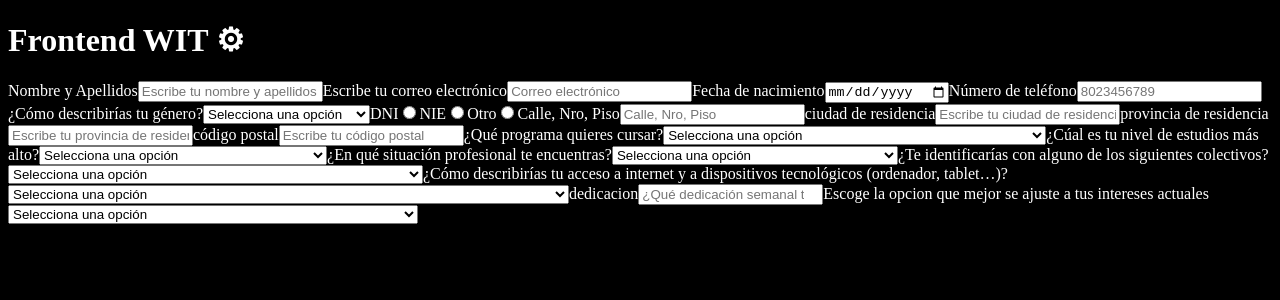
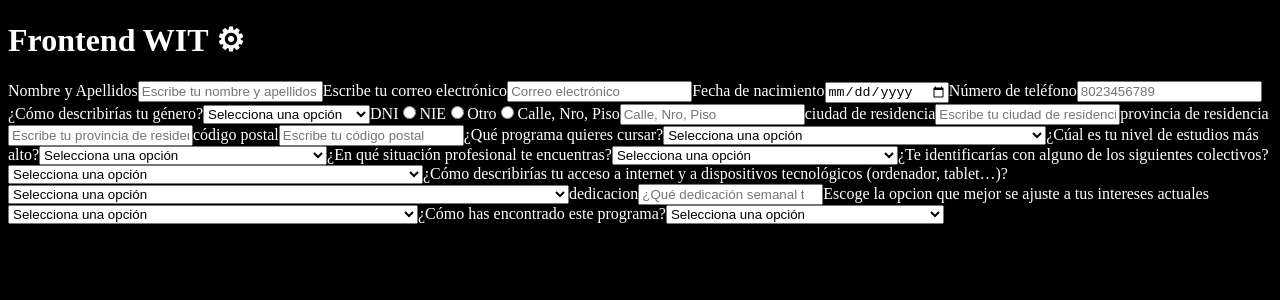
Before and after one commit to WIT-APP/wit-frontend, a React (Vite) app: page / in a window 1280 px wide. Shown: the top 300 px of the page. Built offline with nearby package versions, Linux system fonts and the light colour scheme.

Commit message:
#2 Input de Como has encontrado este programa

```diff
--- a/src/components/Form.tsx
+++ b/src/components/Form.tsx
@@ -40,8 +40,10 @@ const Form = () => {
   const [interesesValue, setinteresesValue] = useState("");
   const handleInteresesChange = (event: any) => {
     setinteresesValue(event.target.value);
-
-
+  }
+  const [encontradoValue, setencontradoValue] = useState("");
+  const handleEncontradoChange = (event: any) => {
+    setencontradoValue(event.target.value);
   }
 
 
@@ -102,7 +104,7 @@ const Form = () => {
         { value: "no me identifico con ninguna de las opciones anteriores", label: "No me identifico con ninguna de las opciones anteriores" },
       ]} onChange={handleColectivosChange} />
 
-<InputSelect id="conexion" label="¿Cómo describirías tu acceso a internet y a dispositivos tecnológicos (ordenador, tablet…)?" value={conexionValue} options={[
+      <InputSelect id="conexion" label="¿Cómo describirías tu acceso a internet y a dispositivos tecnológicos (ordenador, tablet…)?" value={conexionValue} options={[
         { value: "Sin acceso (no tengo conexión a internet ni dispositivo)", label: "Sin acceso (no tengo conexión a internet ni dispositivo)" },
         { value: "Acceso muy limitado (tengo dispositivo pero no tengo conexión a internet)", label: "Acceso muy limitado (tengo dispositivo pero no tengo conexión a internet)" },
         { value: "Acceso limitado (tengo dispositivo y conexión a internet limitada)", label: "Acceso limitado (tengo dispositivo y conexión a internet limitada)" },
@@ -122,6 +124,14 @@ const Form = () => {
         { value: "Quiero cambiar de sector profesional", label: "Quiero cambiar de sector profesional" },
         { value: "Otra", label: "Otra" },
       ]} onChange={handleInteresesChange} />
+
+      <InputSelect id="encontrado" label="¿Cómo has encontrado este programa?" value={encontradoValue} options={[
+        { value: "Redes sociales", label: "Redes sociales" },
+        { value: "Somos F5", label: "Somos F5" },
+        { value: "Factoría F5", label: "Factoría F5" },
+        { value: "Fundación Don Bosco o sus redes sociales", label: "Fundación Don Bosco o sus redes sociales" },
+        { value: "Buscadores de internet (Google)", label: "Buscadores de internet (Google)" },
+      ]} onChange={handleEncontradoChange} />
     </form>
   );
 };
```
Also changed, not shown: 1 other file (tests, documents, lock files or other folders).
